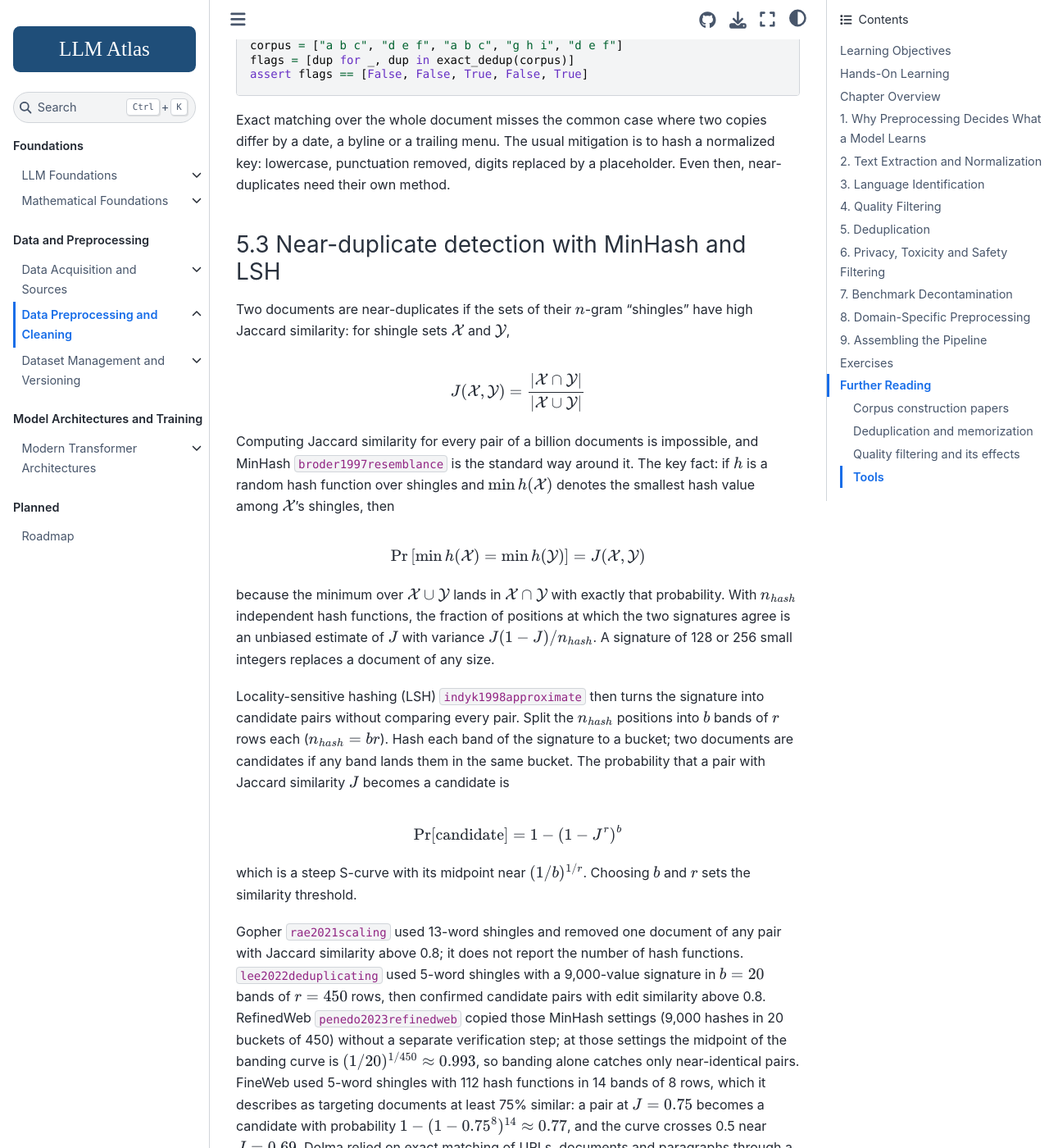
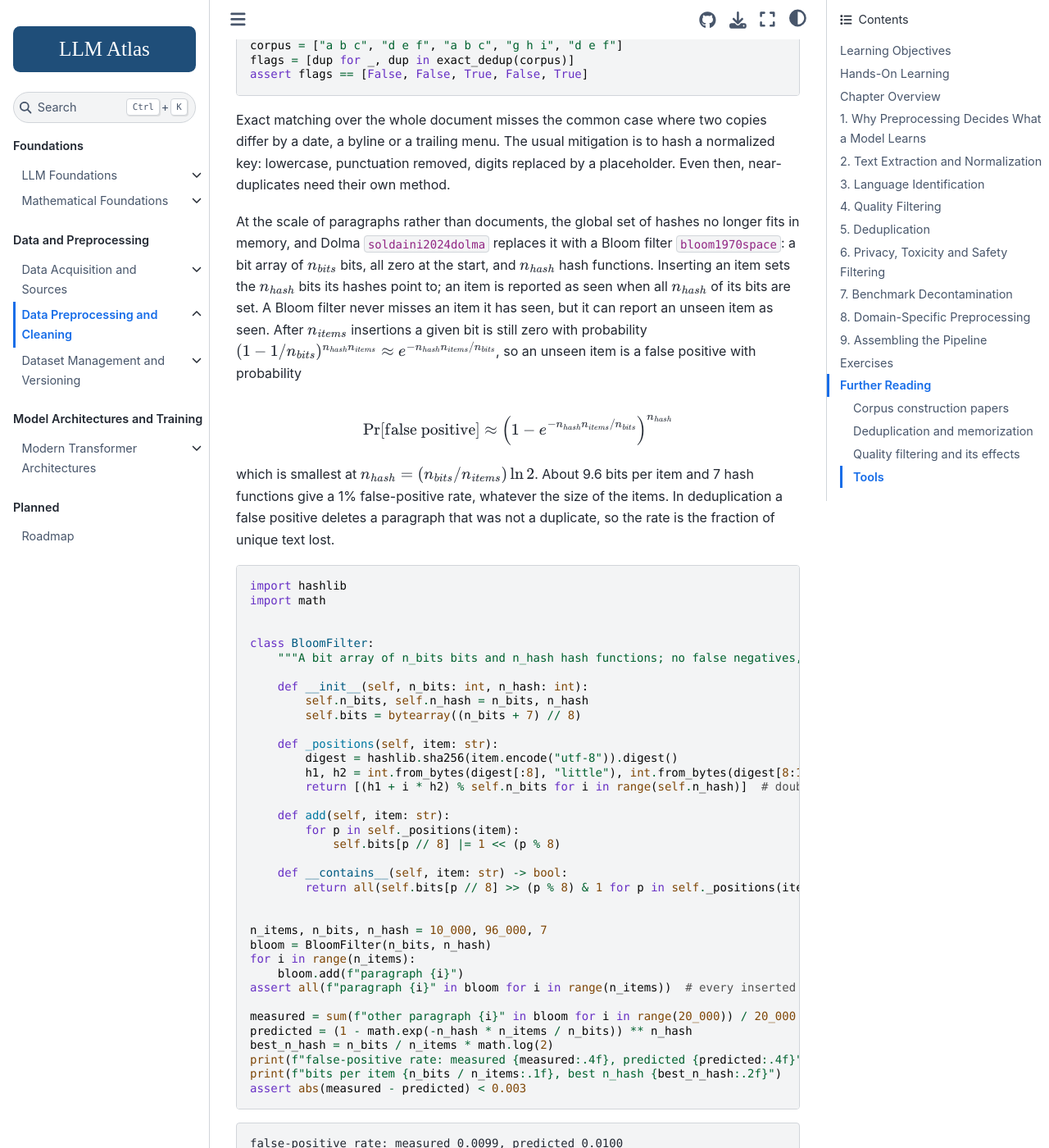
Before and after one commit to Beaker12/llmatlas, a Jupyter Book: the page built from chapters/04-preprocessing/index.md, in a window 1280 px wide and 1400 px high, scrolled down 25328 px. Shown: the whole window at 82% size. Built offline with Jupyter Book 1.0.4 settings and Sphinx 7.4.7 and the Sphinx Book theme 1.1.4, drawn with Linux system fonts in a browser that asks for light colours; pages that are not in the unit, such as notebooks, are missing from menus; cross-references to code outside the pages are shown as plain code; some of the changed text lies outside the part shown.

Commit message:
Chapter 4: explain Bloom filters and line, paragraph and three-sentence-span deduplication in section 5.2

````diff
--- a/chapters/04-preprocessing/index.md
+++ b/chapters/04-preprocessing/index.md
@@ -861,6 +861,121 @@
 
 Exact matching over the whole document misses the common case where two copies differ by a date, a byline or a trailing menu. The usual mitigation is to hash a normalized key: lowercase, punctuation removed, digits replaced by a placeholder. Even then, near-duplicates need their own method.
 
+At the scale of paragraphs rather than documents, the global set of hashes no longer fits in memory, and Dolma {cite}`soldaini2024dolma` replaces it with a Bloom filter {cite}`bloom1970space`: a bit array of $n_{bits}$ bits, all zero at the start, and $n_{hash}$ hash functions. Inserting an item sets the $n_{hash}$ bits its hashes point to; an item is reported as seen when all $n_{hash}$ of its bits are set. A Bloom filter never misses an item it has seen, but it can report an unseen item as seen. After $n_{items}$ insertions a given bit is still zero with probability $(1 - 1/n_{bits})^{n_{hash} n_{items}} \approx e^{-n_{hash} n_{items} / n_{bits}}$, so an unseen item is a false positive with probability
+
+$$\Pr[\text{false positive}] \approx \left(1 - e^{-n_{hash} n_{items} / n_{bits}}\right)^{n_{hash}}$$
+
+which is smallest at $n_{hash} = (n_{bits} / n_{items}) \ln 2$. About 9.6 bits per item and 7 hash functions give a 1% false-positive rate, whatever the size of the items. In deduplication a false positive deletes a paragraph that was not a duplicate, so the rate is the fraction of unique text lost.
+
+```python
+import hashlib
+import math
+
+
+class BloomFilter:
+    """A bit array of n_bits bits and n_hash hash functions; no false negatives, some false positives."""
+
+    def __init__(self, n_bits: int, n_hash: int):
+        self.n_bits, self.n_hash = n_bits, n_hash
+        self.bits = bytearray((n_bits + 7) // 8)
+
+    def _positions(self, item: str):
+        digest = hashlib.sha256(item.encode("utf-8")).digest()
+        h1, h2 = int.from_bytes(digest[:8], "little"), int.from_bytes(digest[8:16], "little")
+        return [(h1 + i * h2) % self.n_bits for i in range(self.n_hash)]  # double hashing
+
+    def add(self, item: str):
+        for p in self._positions(item):
+            self.bits[p // 8] |= 1 << (p % 8)
+
+    def __contains__(self, item: str) -> bool:
+        return all(self.bits[p // 8] >> (p % 8) & 1 for p in self._positions(item))
+
+
+n_items, n_bits, n_hash = 10_000, 96_000, 7
+bloom = BloomFilter(n_bits, n_hash)
+for i in range(n_items):
+    bloom.add(f"paragraph {i}")
+assert all(f"paragraph {i}" in bloom for i in range(n_items))  # every inserted item is found
+
+measured = sum(f"other paragraph {i}" in bloom for i in range(20_000)) / 20_000
+predicted = (1 - math.exp(-n_hash * n_items / n_bits)) ** n_hash
+best_n_hash = n_bits / n_items * math.log(2)
+print(f"false-positive rate: measured {measured:.4f}, predicted {predicted:.4f}")
+print(f"bits per item {n_bits / n_items:.1f}, best n_hash {best_n_hash:.2f}")
+assert abs(measured - predicted) < 0.003
+```
+
+% output
+
+```text
+false-positive rate: measured 0.0099, predicted 0.0100
+bits per item 9.6, best n_hash 6.65
+```
+
+Dolma deduplicates the web subset of its corpus at the paragraph level this way, which tagged 19.1% of its UTF-8 characters for removal {cite}`soldaini2024dolma`.
+
+Deduplicating units smaller than a document removes the boilerplate that survives extraction: the newsletter footer, the license header, the disclaimer repeated on every page of a site. C4 {cite}`raffel2019exploring` used sentences as the unit: it "discarded all but one of any three-sentence span occurring more than once in the data set". Dolma used paragraphs. The listing implements both rules on three documents that share a footer.
+
+```python
+import re
+
+
+def sentences(text: str) -> list:
+    return [s for s in re.split(r"(?<=[.!?])\s+", text.strip()) if s]
+
+
+def dedup_three_sentence_spans(docs: list) -> list:
+    """C4's rule: keep the first occurrence of any three-sentence span and delete later ones."""
+    seen, out = set(), []
+    for doc in docs:
+        sents = sentences(doc)
+        drop = set()
+        for i in range(len(sents) - 2):
+            span = tuple(sents[i : i + 3])
+            if span in seen:
+                drop.update(range(i, i + 3))
+            seen.add(span)
+        out.append(" ".join(s for j, s in enumerate(sents) if j not in drop))
+    return out
+
+
+def dedup_paragraphs(docs: list) -> list:
+    """Dolma-style: delete any paragraph (blank-line separated) already seen in an earlier document."""
+    seen, out = set(), []
+    for doc in docs:
+        kept = []
+        for para in doc.split("\n\n"):
+            if para.strip() not in seen:
+                kept.append(para)
+                seen.add(para.strip())
+        out.append("\n\n".join(kept))
+    return out
+
+
+FOOTER = "Subscribe to our newsletter. Follow us on social media. All rights reserved."
+docs = [
+    "The council approved the library. Work starts in spring. It opens in two years.\n\n" + FOOTER,
+    "Fishing boats stayed in harbor. A storm was forecast. The market closed early.\n\n" + FOOTER,
+    "Prices rose in March. Rents rose faster. Wages did not keep up.\n\n" + FOOTER,
+]
+spans = dedup_three_sentence_spans(docs)
+paras = dedup_paragraphs(docs)
+for name, out in (("three-sentence spans", spans), ("paragraphs", paras)):
+    print(f"{name}: {[len(sentences(d)) for d in out]} sentences per document")
+assert all(FOOTER not in d for d in spans[1:]) and FOOTER in spans[0]
+assert paras[1:] == [docs[1].split("\n\n")[0], docs[2].split("\n\n")[0]]
+```
+
+% output
+
+```text
+three-sentence spans: [6, 3, 3] sentences per document
+paragraphs: [6, 3, 3] sentences per document
+```
+
+Both rules keep the footer in the first document and delete it from the others, and both leave each document's own sentences alone. They differ on partial matches: a span rule catches three repeated sentences inside an otherwise new paragraph, which a paragraph rule misses, and a paragraph rule catches a repeated one- or two-sentence paragraph, which a three-sentence span rule misses. Either rule can leave a document that no longer reads as a whole, which is why pipelines run the document-level quality filters again afterwards or drop documents that lose too much.
+
 (sec-ch4-dedup-scope)=
 
 ### 5.3 Near-duplicate detection with MinHash and LSH
````
Also changed, not shown: chapters/04-preprocessing/notation-local.md (+4 -4 lines).
